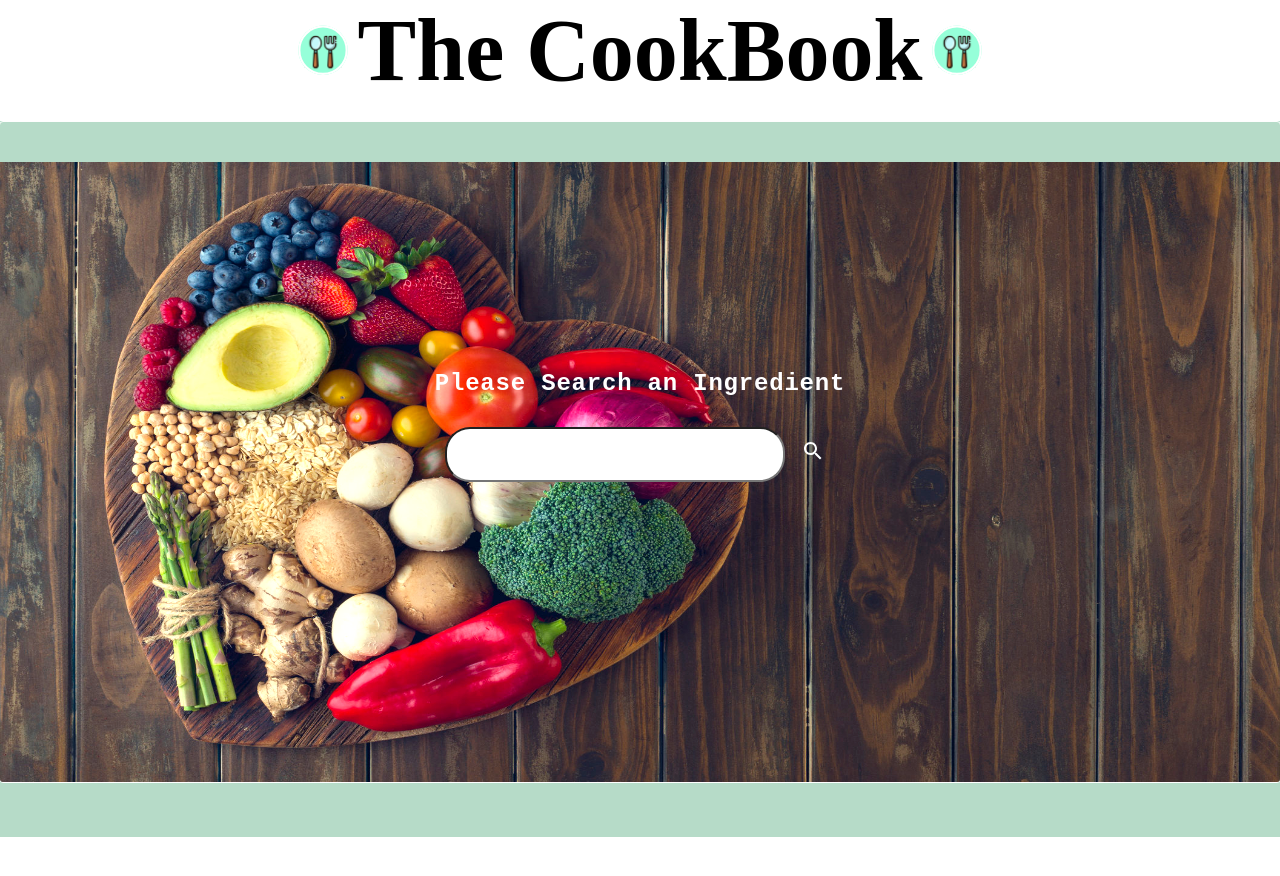
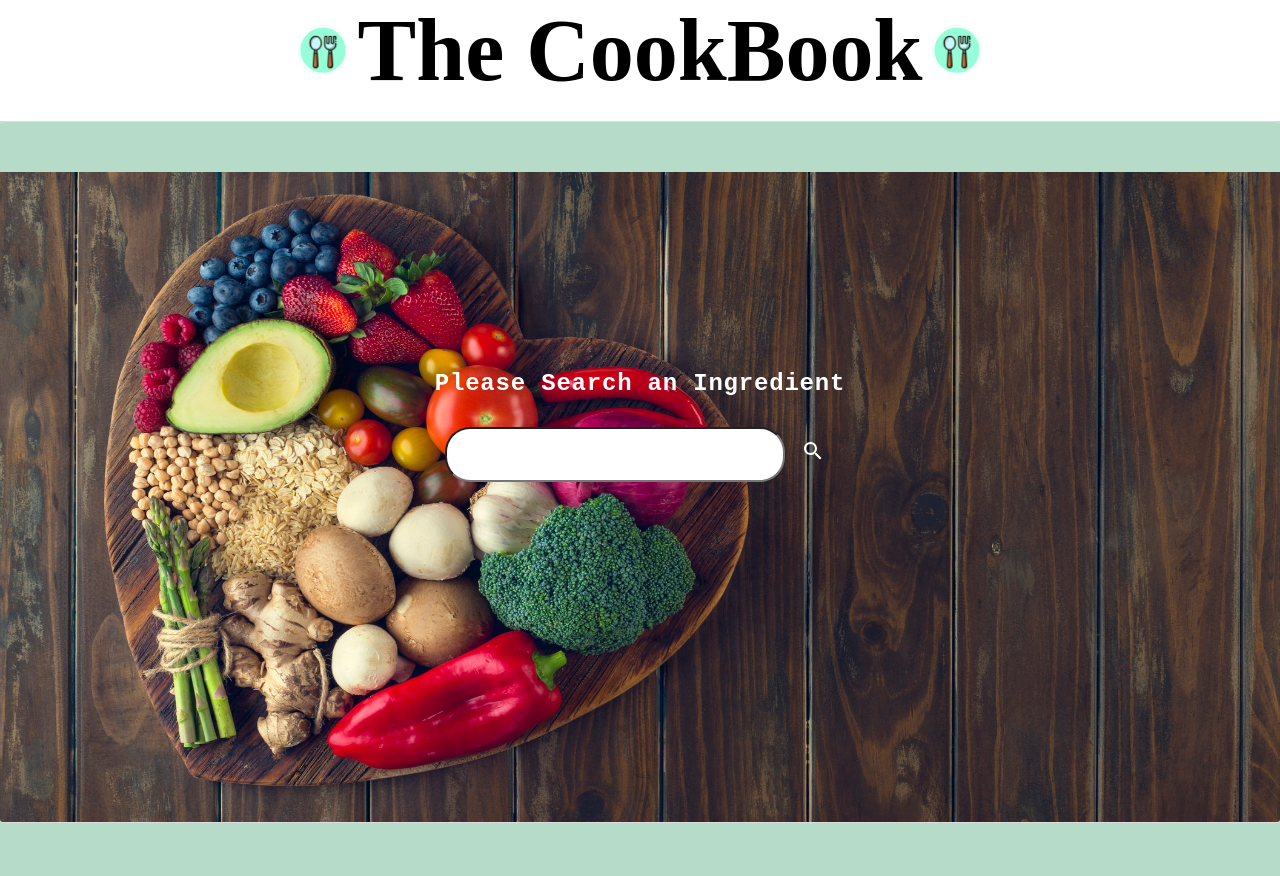
Before and after one commit to SylviaMakuch/the-cookbook, a React (Create React App) app: page /search in a window 1280 px wide. Before the commit the page ends 837 px from the top, so only its background shows below. Built offline with nearby package versions, Linux system fonts and the light colour scheme; a web font is replaced by a local one.

Commit message:
loading and navbar added

```diff
--- a/src/components/Meal.js
+++ b/src/components/Meal.js
@@ -2,6 +2,7 @@ import React from "react";
 import { useState, useEffect } from "react";
 import { useParams } from "react-router";
 import styled from "styled-components";
+import bricks from "./../media/bricks.svg";
 
 const PageContainer = styled.div`
   width: 100%;
@@ -113,20 +114,29 @@ function createIngredientList(meal) {
 }
 
 export default function Meal() {
+  const [error, setError] = useState(null);
   const [meal, setMeal] = useState(null);
+  const [isLoaded, setIsLoaded] = useState(true);
 
   const params = useParams();
 
   useEffect(() => {
     const mealId = params.mealId;
     if (mealId) {
-            fetch(`https://www.themealdb.com/api/json/v1/1/lookup.php?i=${mealId}`).then((res) => {
+      fetch(`https://www.themealdb.com/api/json/v1/1/lookup.php?i=${mealId}`)
+        .then((res) => {
           console.log(res);
           res.json().then(json => {
             console.log("json", json);
             setMeal(json.meals[0]);
+            setIsLoaded(true);
           })
-            })
+        }
+        ,(error) => {
+          console.log(error);
+          isLoaded(false);
+        }
+        )
     }
   }, [params?.mealId])
 
@@ -134,7 +144,11 @@ export default function Meal() {
 
   const items = createIngredientList(meal);
 
-
+  if (error) {
+    return <div>Error</div>;
+} else if (!isLoaded) {
+    return <img src={bricks} alt='Loading...' />;
+} else {
   return (
     <PageContainer>
       <Line />
@@ -164,4 +178,4 @@ export default function Meal() {
       <Line />
     </PageContainer>
   );
-}
+}}
--- a/src/components/Search.js
+++ b/src/components/Search.js
@@ -21,13 +21,12 @@ const PageContainer = styled.div`
 
 const Image = styled.img`
   width: 100%;
-  height: 1100px;
-  padding-top: 40px;
+  height: 900px;
+  padding-top: 50px;
   border: 1px solid #ddd;
   border-radius: 4px;
-  filter: brightness(1.15);
   @media (max-width: 1700px) {
-    height: 620px;
+    height: 650px;
   }
   @media (max-width: 500px) {
     height: 500px;
```
Also changed, not shown: src/components/Navbar.js (added, +19 -0 lines), src/media/bricks.svg (added), src/media/loading.svg (deleted). Lines whose indentation alone changed are shown as unchanged.
